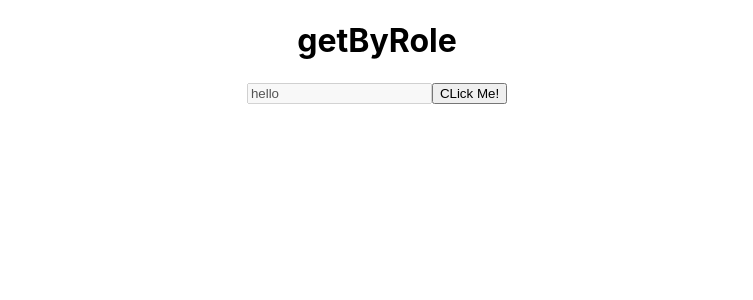
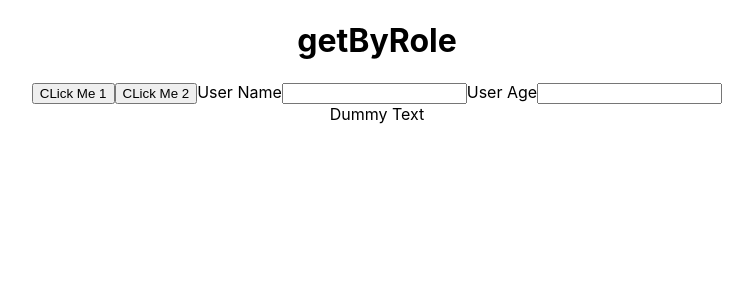
Before and after one commit to Faizanulghani/react-testing, a React (Create React App) app: page / in a window 1280 px wide. Shown: the top 300 px of the page, without its empty margins (263-1016 px from the left). Built offline with nearby package versions, Linux system fonts and the light colour scheme.

Commit message:
Multiple Elements and custom role

```diff
--- a/src/App.js
+++ b/src/App.js
@@ -4,8 +4,13 @@ function App() {
   return (
     <div className="App">
       <h1>getByRole</h1>
-      <input type="text" defaultValue={"hello"} disabled />
-      <button>CLick Me!</button>
+      <button>CLick Me 1</button>
+      <button>CLick Me 2</button>
+      <label htmlFor="user">User Name</label>
+      <input type="text" id="user" />
+      <label htmlFor="age">User Age</label>
+      <input type="text" id="age" />
+      <div role="dummy">Dummy Text</div>
     </div>
   );
 }
```
Also changed, not shown: 1 other file (tests, documents, lock files or other folders).
